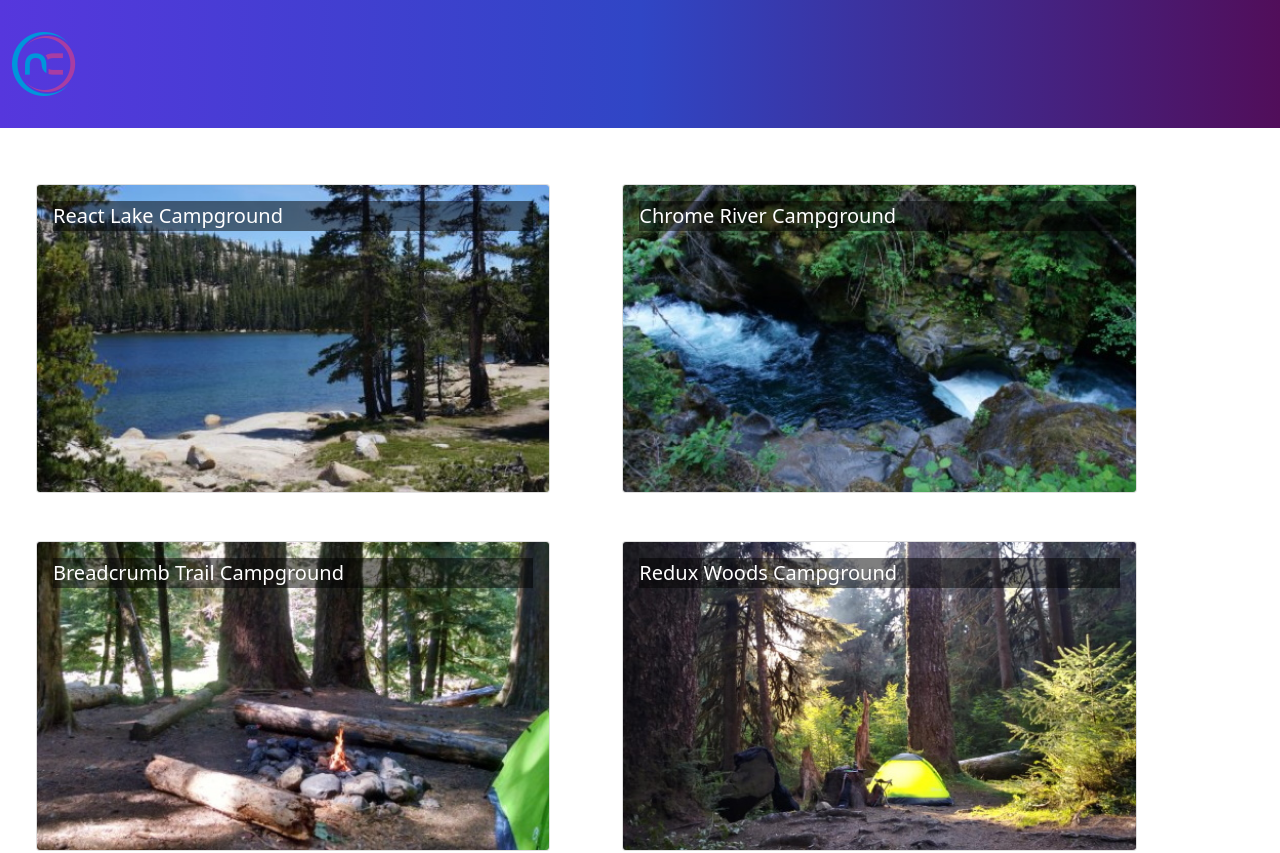
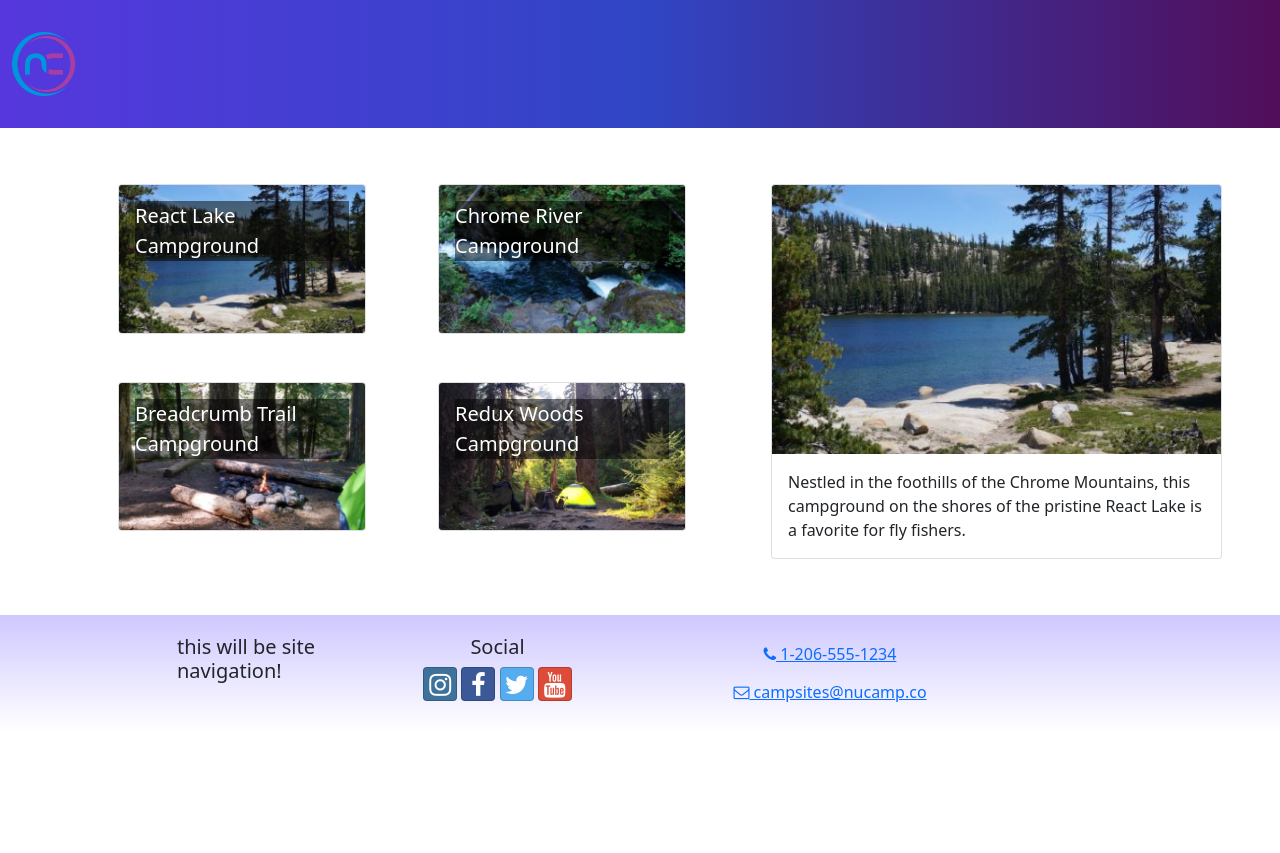
Before and after one commit to neilmccaffrey/nucampsite, a React (Create React App) app: page / in a window 1280 px wide. Shown: the top 853 px of the page. After the commit the page ends 800 px from the top, so only its background shows below. Built offline with nearby package versions, Linux system fonts and the light colour scheme.

Commit message:
useState

```diff
--- a/src/App.js
+++ b/src/App.js
@@ -1,6 +1,6 @@
 import React from 'react';
 import './App.css';
-import CampsitesList from './features/campsites/CampsitesList';
+import CampsitesDirectoryPage from './pages/CampsitesDirectoryPage';
 import Header from './components/Header';
 import Footer from './components/Footer';
 
@@ -9,7 +9,7 @@ function App() {
   return (
     <div className="App">
       <Header />
-      <CampsitesList />
+      <CampsitesDirectoryPage />
       <Footer />
     </div>
   );
--- /dev/null
+++ b/src/features/campsites/CampsiteDetail.js
@@ -0,0 +1,18 @@
+import { Card, CardImg, CardText, CardBody, Col } from 'reactstrap';
+
+const CampsiteDetail = ( {campsite} ) => {
+    const { image, name, description } = campsite;
+
+    return (
+        <Col md='12' className='m-4'>
+            <Card>
+                <CardImg top src={image} alt={name} />
+                <CardBody>
+                    <CardText>{description}</CardText>
+                </CardBody>
+            </Card>
+        </Col>
+    );
+};
+
+export default CampsiteDetail;
--- a/src/features/campsites/CampsitesList.js
+++ b/src/features/campsites/CampsitesList.js
@@ -1,16 +1,19 @@
-import { CAMPSITES } from '../../app/shared/CAMPSITES';
 import { Col, Row } from 'reactstrap';
 import CampsiteCard from "./CampsiteCard";
+import { selectAllCampsites } from './campsitesSlice';
 
-const CampsitesList = () => {
+const CampsitesList = ({ setCampsiteId }) => {
+    const campsites = selectAllCampsites();
     return (
-        <Row className='ms-auto'>{CAMPSITES.map((campsite) => {
+        <Row className='ms-auto'>
+            {campsites.map((campsite) => {
             return (
-                <Col md='5' className='m-4' key={campsite.id}>
+                <Col md='5' className='m-4' key={campsite.id} onClick={() => setCampsiteId(campsite.id)}>
                     <CampsiteCard campsite={campsite} />
                 </Col>
             );
-        })}</Row>
+            })}
+        </Row>
     )
 }
 
--- /dev/null
+++ b/src/features/campsites/campsitesSlice.js
@@ -0,0 +1,9 @@
+import {CAMPSITES} from '../../app/shared/CAMPSITES';
+
+export const selectAllCampsites = () => {
+    return CAMPSITES;
+};
+
+export const selectCampsiteById = (id) => {
+    return CAMPSITES.find((campsite) => campsite.id === id);
+};
--- /dev/null
+++ b/src/pages/CampsitesDirectoryPage.js
@@ -0,0 +1,24 @@
+import { Container, Row, Col } from 'reactstrap';
+import CampsiteDetail from '../features/campsites/CampsiteDetail';
+import CampsitesList from '../features/campsites/CampsitesList';
+import { selectCampsiteById } from '../features/campsites/campsitesSlice';
+import { useState } from 'react';
+
+const CampsitesDirectoryPage = () => {
+    const [campsiteId, setCampsiteId ] = useState(0);
+    const selectedCampsite = selectCampsiteById(campsiteId);
+    return (
+        <Container>
+            <Row>
+                <Col sm='5' md='7'>
+                    <CampsitesList setCampsiteId={setCampsiteId} />
+                </Col>
+                <Col sm='7' md='5'>
+                    <CampsiteDetail campsite={selectedCampsite} />
+                </Col>
+            </Row>
+        </Container>
+    );
+};
+
+export default CampsitesDirectoryPage;
```
